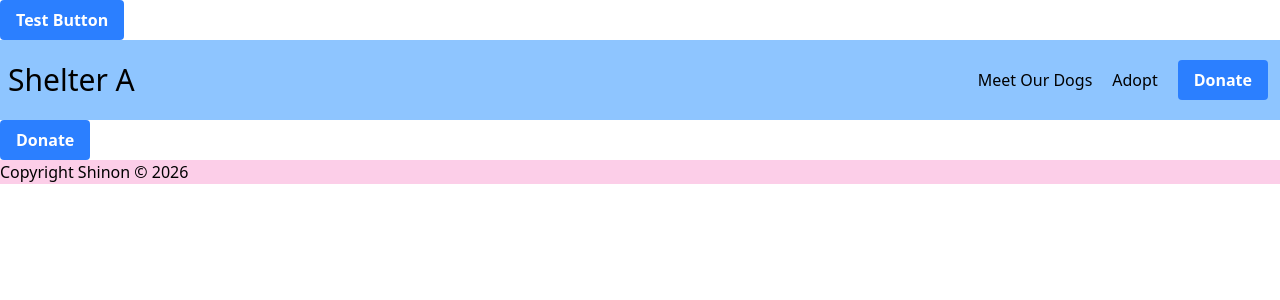
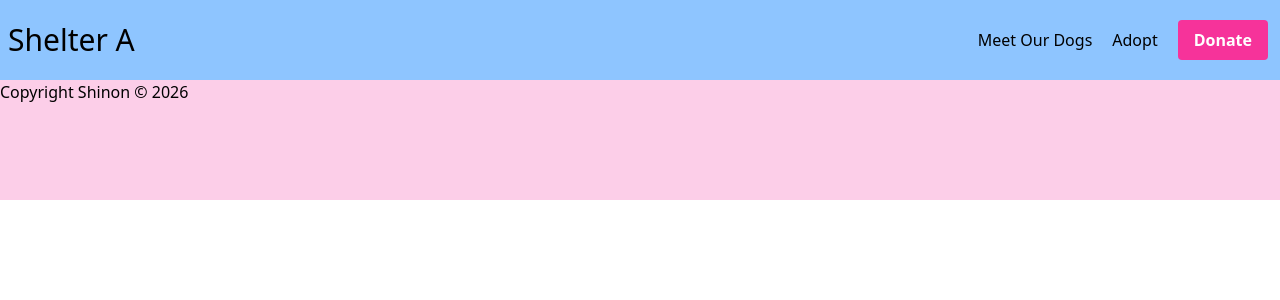
Before and after one commit to shine7on/shelter-website, a Django app: page /dog in a window 1280 px wide. Shown: the top 300 px of the page. Run offline with Django 5.2, Linux system fonts and the light colour scheme; data that the repository does not hold is empty.

Commit message:
Add UI for button

```diff
--- a/shelter_web/static/css/output.css
+++ b/shelter_web/static/css/output.css
@@ -11,10 +11,15 @@
     --color-blue-500: oklch(62.3% 0.214 259.815);
     --color-blue-700: oklch(48.8% 0.243 264.376);
     --color-pink-200: oklch(89.9% 0.061 343.231);
+    --color-pink-500: oklch(65.6% 0.241 354.308);
+    --color-pink-700: oklch(52.5% 0.223 3.958);
     --color-white: #fff;
     --spacing: 0.25rem;
+    --text-sm: 0.875rem;
+    --text-sm--line-height: calc(1.25 / 0.875);
     --text-3xl: 1.875rem;
     --text-3xl--line-height: calc(2.25 / 1.875);
+    --font-weight-medium: 500;
     --font-weight-bold: 700;
     --default-font-family: var(--font-sans);
     --default-mono-font-family: var(--font-mono);
@@ -169,17 +174,29 @@
   }
 }
 @layer utilities {
+  .m-10 {
+    margin: calc(var(--spacing) * 10);
+  }
   .mr-3 {
     margin-right: calc(var(--spacing) * 3);
   }
   .ml-2 {
     margin-left: calc(var(--spacing) * 2);
   }
+  .box-border {
+    box-sizing: border-box;
+  }
   .flex {
     display: flex;
   }
   .h-20 {
     height: calc(var(--spacing) * 20);
+  }
+  .h-30 {
+    height: calc(var(--spacing) * 30);
+  }
+  .h-200 {
+    height: calc(var(--spacing) * 200);
   }
   .basis-1\/3 {
     flex-basis: calc(1 / 3 * 100%);
@@ -199,6 +216,13 @@
   .rounded {
     border-radius: 0.25rem;
   }
+  .border {
+    border-style: var(--tw-border-style);
+    border-width: 1px;
+  }
+  .border-transparent {
+    border-color: transparent;
+  }
   .bg-blue-300 {
     background-color: var(--color-blue-300);
   }
@@ -208,11 +232,17 @@
   .bg-pink-200 {
     background-color: var(--color-pink-200);
   }
+  .bg-pink-500 {
+    background-color: var(--color-pink-500);
+  }
   .px-4 {
     padding-inline: calc(var(--spacing) * 4);
   }
   .py-2 {
     padding-block: calc(var(--spacing) * 2);
+  }
+  .py-2\.5 {
+    padding-block: calc(var(--spacing) * 2.5);
   }
   .text-center {
     text-align: center;
@@ -221,12 +251,28 @@
     font-size: var(--text-3xl);
     line-height: var(--tw-leading, var(--text-3xl--line-height));
   }
+  .text-sm {
+    font-size: var(--text-sm);
+    line-height: var(--tw-leading, var(--text-sm--line-height));
+  }
+  .leading-5 {
+    --tw-leading: calc(var(--spacing) * 5);
+    line-height: calc(var(--spacing) * 5);
+  }
   .font-bold {
     --tw-font-weight: var(--font-weight-bold);
     font-weight: var(--font-weight-bold);
   }
+  .font-medium {
+    --tw-font-weight: var(--font-weight-medium);
+    font-weight: var(--font-weight-medium);
+  }
   .text-white {
     color: var(--color-white);
+  }
+  .shadow-xs {
+    --tw-shadow: 0 1px 2px 0 var(--tw-shadow-color, rgb(0 0 0 / 0.05));
+    box-shadow: var(--tw-inset-shadow), var(--tw-inset-ring-shadow), var(--tw-ring-offset-shadow), var(--tw-ring-shadow), var(--tw-shadow);
   }
   .filter {
     filter: var(--tw-blur,) var(--tw-brightness,) var(--tw-contrast,) var(--tw-grayscale,) var(--tw-hue-rotate,) var(--tw-invert,) var(--tw-saturate,) var(--tw-sepia,) var(--tw-drop-shadow,);
@@ -238,10 +284,103 @@
       }
     }
   }
+  .hover\:bg-pink-700 {
+    &:hover {
+      @media (hover: hover) {
+        background-color: var(--color-pink-700);
+      }
+    }
+  }
+  .focus\:ring-4 {
+    &:focus {
+      --tw-ring-shadow: var(--tw-ring-inset,) 0 0 0 calc(4px + var(--tw-ring-offset-width)) var(--tw-ring-color, currentcolor);
+      box-shadow: var(--tw-inset-shadow), var(--tw-inset-ring-shadow), var(--tw-ring-offset-shadow), var(--tw-ring-shadow), var(--tw-shadow);
+    }
+  }
+  .focus\:outline-none {
+    &:focus {
+      --tw-outline-style: none;
+      outline-style: none;
+    }
+  }
+}
+@property --tw-border-style {
+  syntax: "*";
+  inherits: false;
+  initial-value: solid;
+}
+@property --tw-leading {
+  syntax: "*";
+  inherits: false;
 }
 @property --tw-font-weight {
   syntax: "*";
   inherits: false;
+}
+@property --tw-shadow {
+  syntax: "*";
+  inherits: false;
+  initial-value: 0 0 #0000;
+}
+@property --tw-shadow-color {
+  syntax: "*";
+  inherits: false;
+}
+@property --tw-shadow-alpha {
+  syntax: "<percentage>";
+  inherits: false;
+  initial-value: 100%;
+}
+@property --tw-inset-shadow {
+  syntax: "*";
+  inherits: false;
+  initial-value: 0 0 #0000;
+}
+@property --tw-inset-shadow-color {
+  syntax: "*";
+  inherits: false;
+}
+@property --tw-inset-shadow-alpha {
+  syntax: "<percentage>";
+  inherits: false;
+  initial-value: 100%;
+}
+@property --tw-ring-color {
+  syntax: "*";
+  inherits: false;
+}
+@property --tw-ring-shadow {
+  syntax: "*";
+  inherits: false;
+  initial-value: 0 0 #0000;
+}
+@property --tw-inset-ring-color {
+  syntax: "*";
+  inherits: false;
+}
+@property --tw-inset-ring-shadow {
+  syntax: "*";
+  inherits: false;
+  initial-value: 0 0 #0000;
+}
+@property --tw-ring-inset {
+  syntax: "*";
+  inherits: false;
+}
+@property --tw-ring-offset-width {
+  syntax: "<length>";
+  inherits: false;
+  initial-value: 0px;
+}
+@property --tw-ring-offset-color {
+  syntax: "*";
+  inherits: false;
+  initial-value: #fff;
+}
+@property --tw-ring-offset-shadow {
+  syntax: "*";
+  inherits: false;
+  initial-value: 0 0 #0000;
 }
 @property --tw-blur {
   syntax: "*";
@@ -299,7 +438,23 @@
 @layer properties {
   @supports ((-webkit-hyphens: none) and (not (margin-trim: inline))) or ((-moz-orient: inline) and (not (color:rgb(from red r g b)))) {
     *, ::before, ::after, ::backdrop {
+      --tw-border-style: solid;
+      --tw-leading: initial;
       --tw-font-weight: initial;
+      --tw-shadow: 0 0 #0000;
+      --tw-shadow-color: initial;
+      --tw-shadow-alpha: 100%;
+      --tw-inset-shadow: 0 0 #0000;
+      --tw-inset-shadow-color: initial;
+      --tw-inset-shadow-alpha: 100%;
+      --tw-ring-color: initial;
+      --tw-ring-shadow: 0 0 #0000;
+      --tw-inset-ring-color: initial;
+      --tw-inset-ring-shadow: 0 0 #0000;
+      --tw-ring-inset: initial;
+      --tw-ring-offset-width: 0px;
+      --tw-ring-offset-color: #fff;
+      --tw-ring-offset-shadow: 0 0 #0000;
       --tw-blur: initial;
       --tw-brightness: initial;
       --tw-contrast: initial;
--- a/shelter_web/templates/shelter_web/template_demo.html
+++ b/shelter_web/templates/shelter_web/template_demo.html
@@ -7,9 +7,6 @@
         <link rel="stylesheet" href="../../static/css/output.css">
     </head>
     <body>
-       <button class="bg-blue-500 hover:bg-blue-700 text-white font-bold py-2 px-4 rounded">
-  Test Button
-</button>
         <header class = 'flex h-20 items-center bg-blue-300'>
             <div class="basis-2/3 text-3xl margin-left ml-2">
                 Shelter A
@@ -17,11 +14,10 @@
             <div class="basis-1/3 flex items-center justify-end gap-5 mr-3">
                 <a>Meet Our Dogs</a>
                 <a>Adopt</a>
-                <button class="bg-blue-500 text-white font-bold py-2 px-4 rounded">Donate</button>
+                <button class="bg-pink-500 hover:bg-pink-700 text-white font-bold py-2 px-4 rounded">Donate</button>
             </div>
         </header>
         <!-- Add filter / Convertor to lb/kg / -->
-        <button class="bg-blue-500 hover:bg-blue-700 text-white font-bold py-2 px-4 rounded">Donate</button>
         <ul>
             {% for dog in dogs %}
             <li><b>{{dog.id}} : {{dog.name}}, {{dog.age_year}}, {{dog.weight}}, {{dog.sex}}, {{dog.status}}</b></li>
@@ -29,7 +25,7 @@
         </ul>
 
         <footer>
-            <div class='flex h-20px bg-pink-200 text-center'>Copyright Shinon &copy; 2026</div>
+            <div class='flex h-30 bg-pink-200 text-center'>Copyright Shinon &copy; 2026</div>
         </footer>
     </body>
 
```
